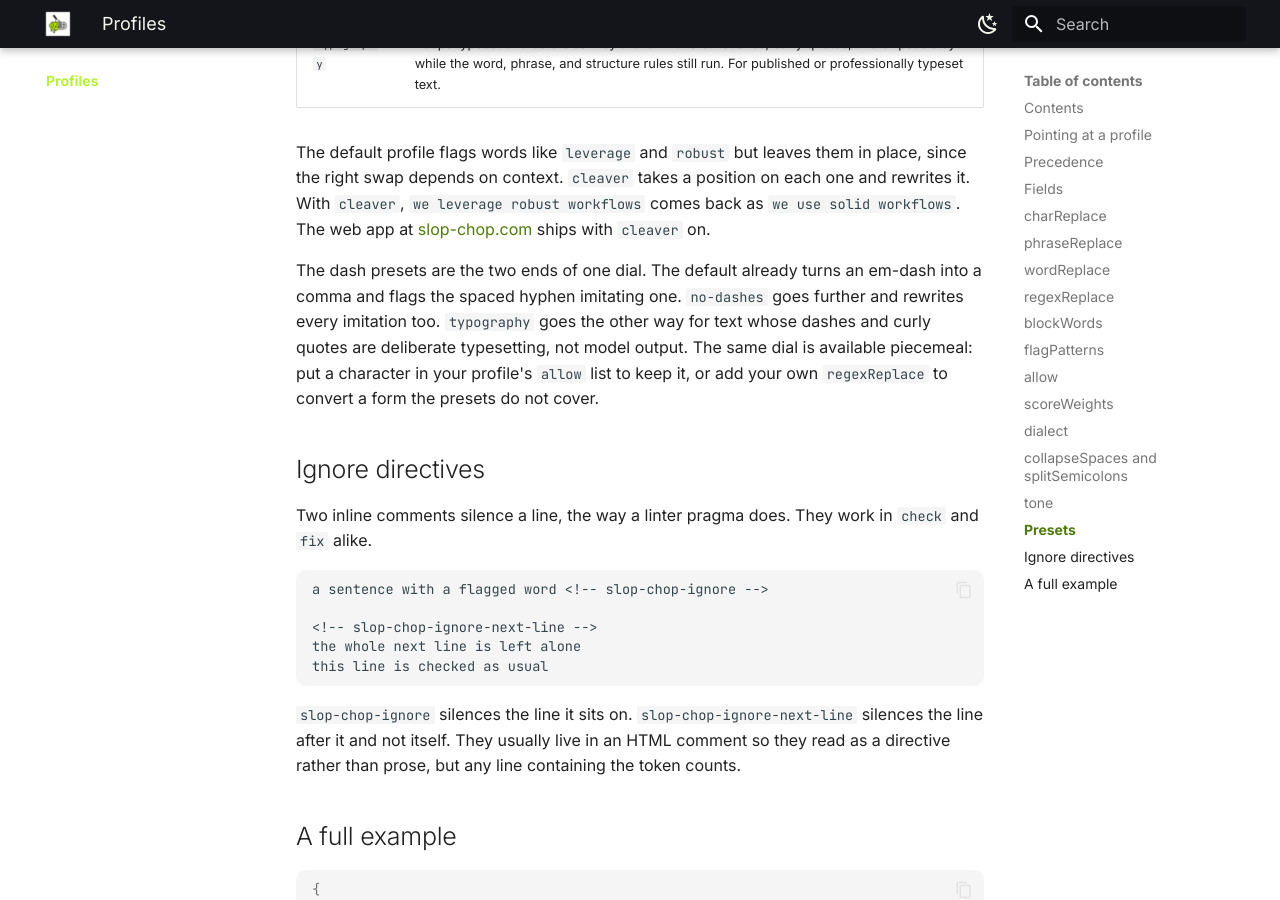
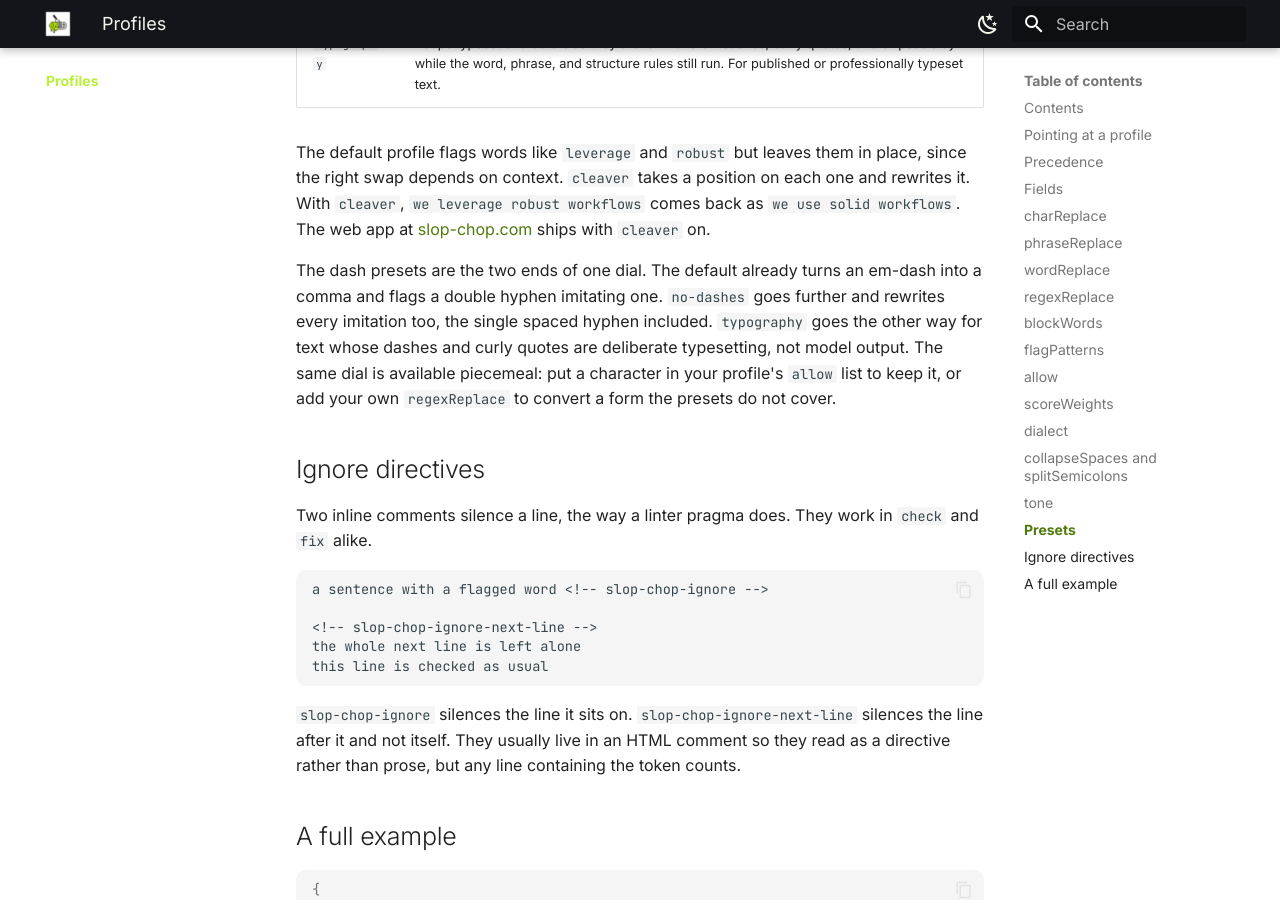
Before and after one commit to dcadolph/slop-chop, an MkDocs documentation site: the page built from docs/PROFILE.md, in a window 1280 px wide and 900 px high, scrolled down 8147 px. Built offline with MkDocs 1.6.1 and Material for MkDocs 9.7.7, drawn with Linux system fonts in a browser that asks for light colours.

Commit message:
Stop advertising the single spaced hyphen as a default catch

```diff
--- a/docs/PROFILE.md
+++ b/docs/PROFILE.md
@@ -328,8 +328,8 @@ rewrites it. With `cleaver`, `we leverage robust workflows` comes back as `we us
 workflows`. The web app at [slop-chop.com](https://slop-chop.com/) ships with `cleaver` on.
 
 The dash presets are the two ends of one dial. The default already turns an em-dash into
-a comma and flags the spaced hyphen imitating one. `no-dashes` goes further and rewrites
-every imitation too. `typography` goes the other way for text whose dashes and curly
+a comma and flags a double hyphen imitating one. `no-dashes` goes further and rewrites
+every imitation too, the single spaced hyphen included. `typography` goes the other way for text whose dashes and curly
 quotes are deliberate typesetting, not model output. The same dial is available piecemeal:
 put a character in your profile's `allow` list to keep it, or add your own `regexReplace`
 to convert a form the presets do not cover.
```
Also changed, not shown: docs/README.md (+3 -3 lines).
